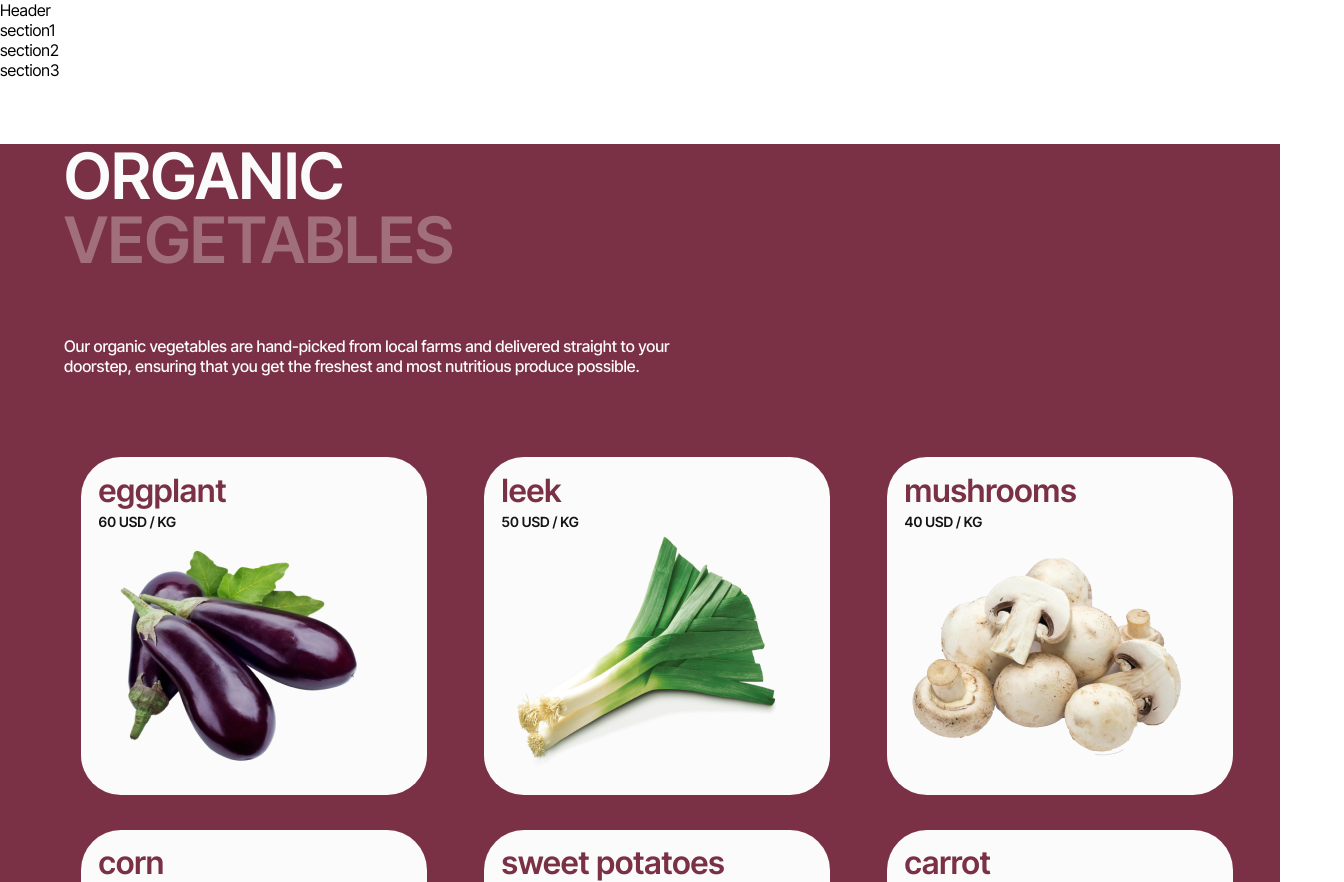
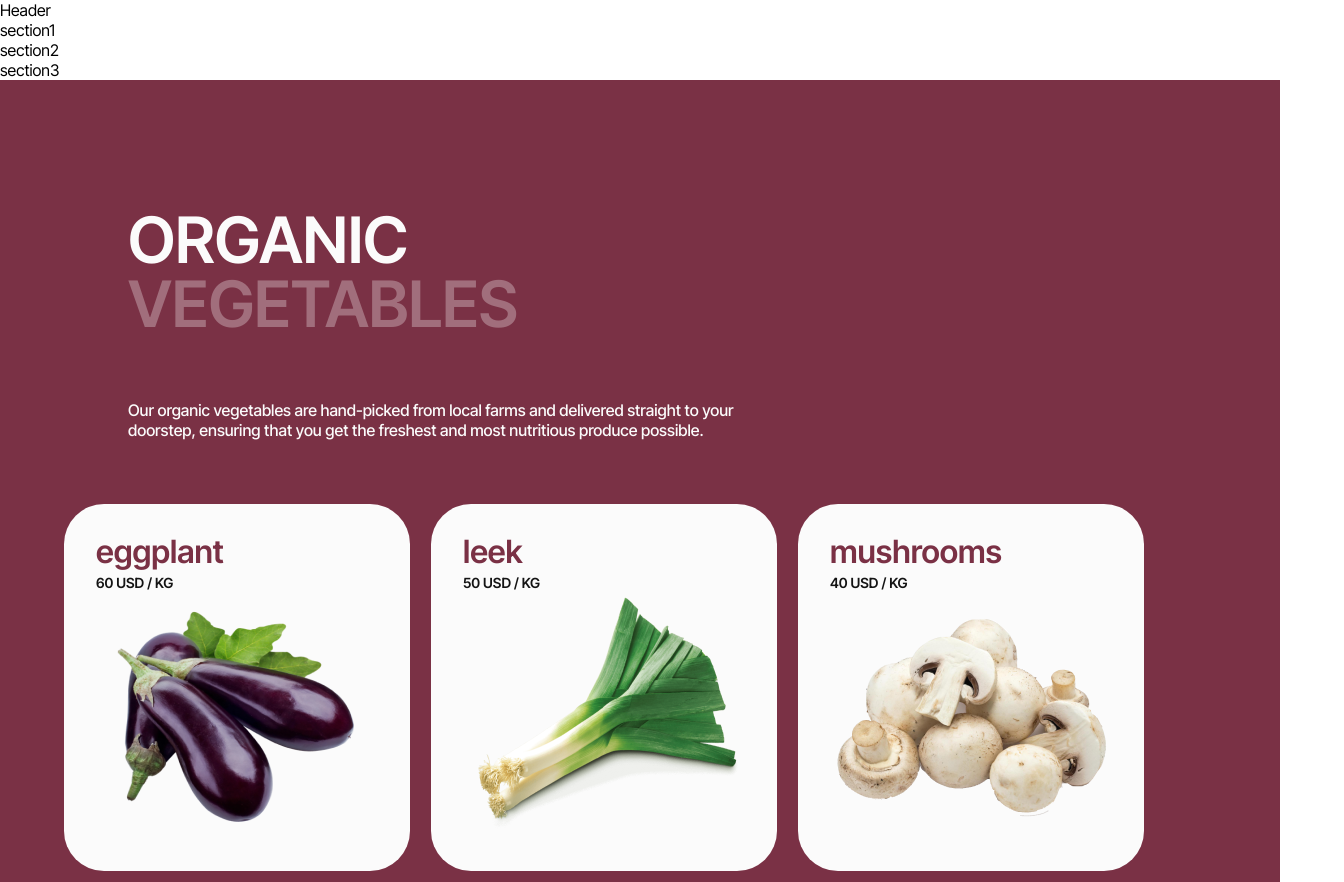
Before and after one commit to beatifultango/teama, a plain HTML site: page index.html in a window 1280 px wide. Shown: the top 882 px of the page, 1344 px wide, since content can reach past the window. Drawn offline with Linux system fonts and the light colour scheme.

Commit message:
section boşlukları ayarlandı

```diff
--- a/css/styles.css
+++ b/css/styles.css
@@ -20,7 +20,8 @@ body{
 
 .organic-vegatables{
   background-color: #7A3145;
-
+  padding: 5%;
+  gap: 50px;
 }
 
 .main-text{
@@ -32,6 +33,7 @@ body{
   display: flex;
   flex-direction: column;
   margin: 5%;
+
 }
 
 .main-text > .opacity-vegetables-text{
@@ -55,11 +57,8 @@ body{
 .products-list{
   list-style-type: none;
   display: flex;
-  justify-content: space-between;
   flex-wrap: wrap;
-  column-gap: 0.5%;
-  row-gap: 0.1%;
-  margin: 5%;
+  gap: 21px;
 
 }
 
@@ -68,11 +67,7 @@ body{
   border-radius: 40px;
   gap: 10px;
   width: 346px;
-  padding: 5%;
-  margin: 5%;
-
-
-
+  padding: 32px;
 }
 
 .product-card > h3 {
```
